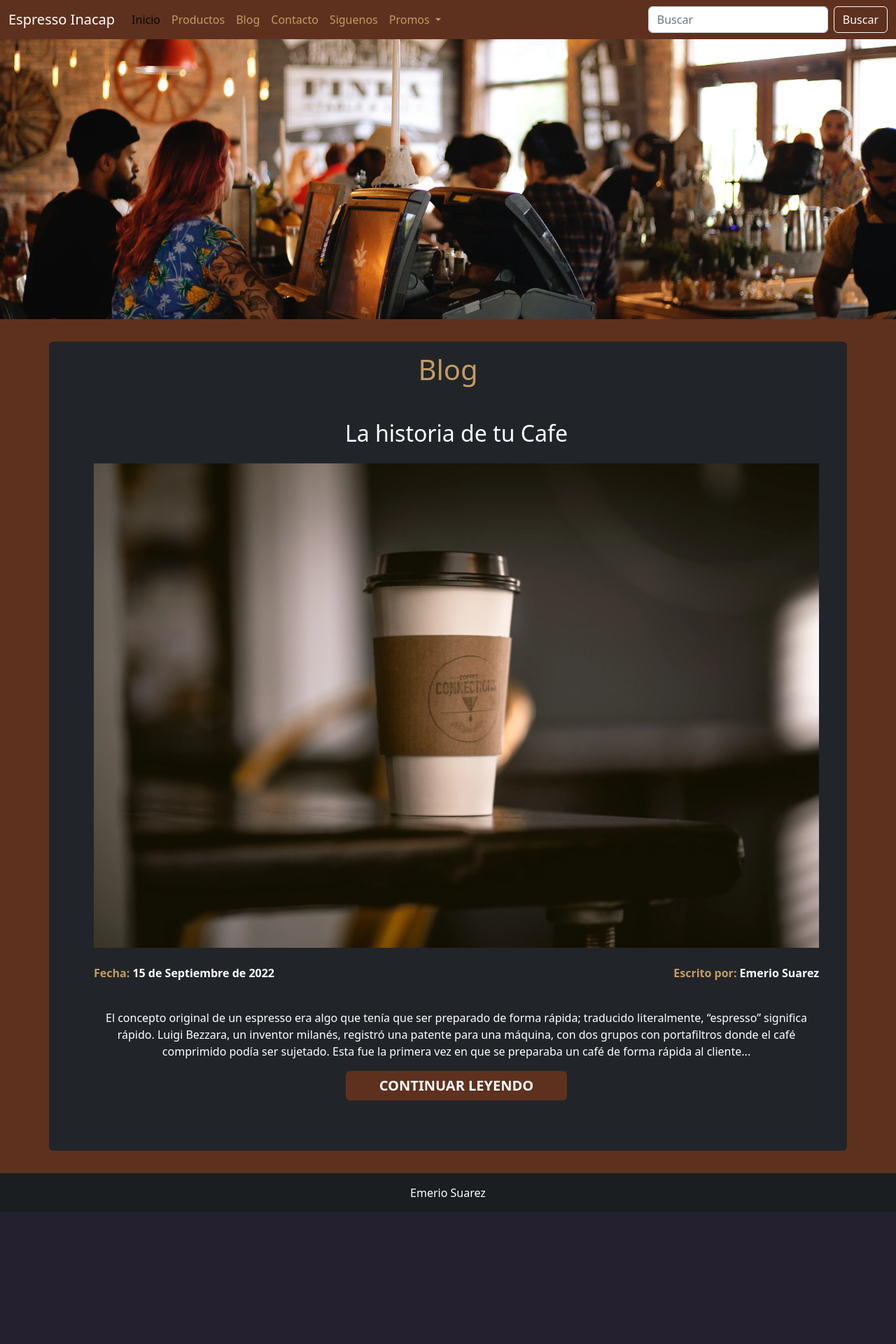
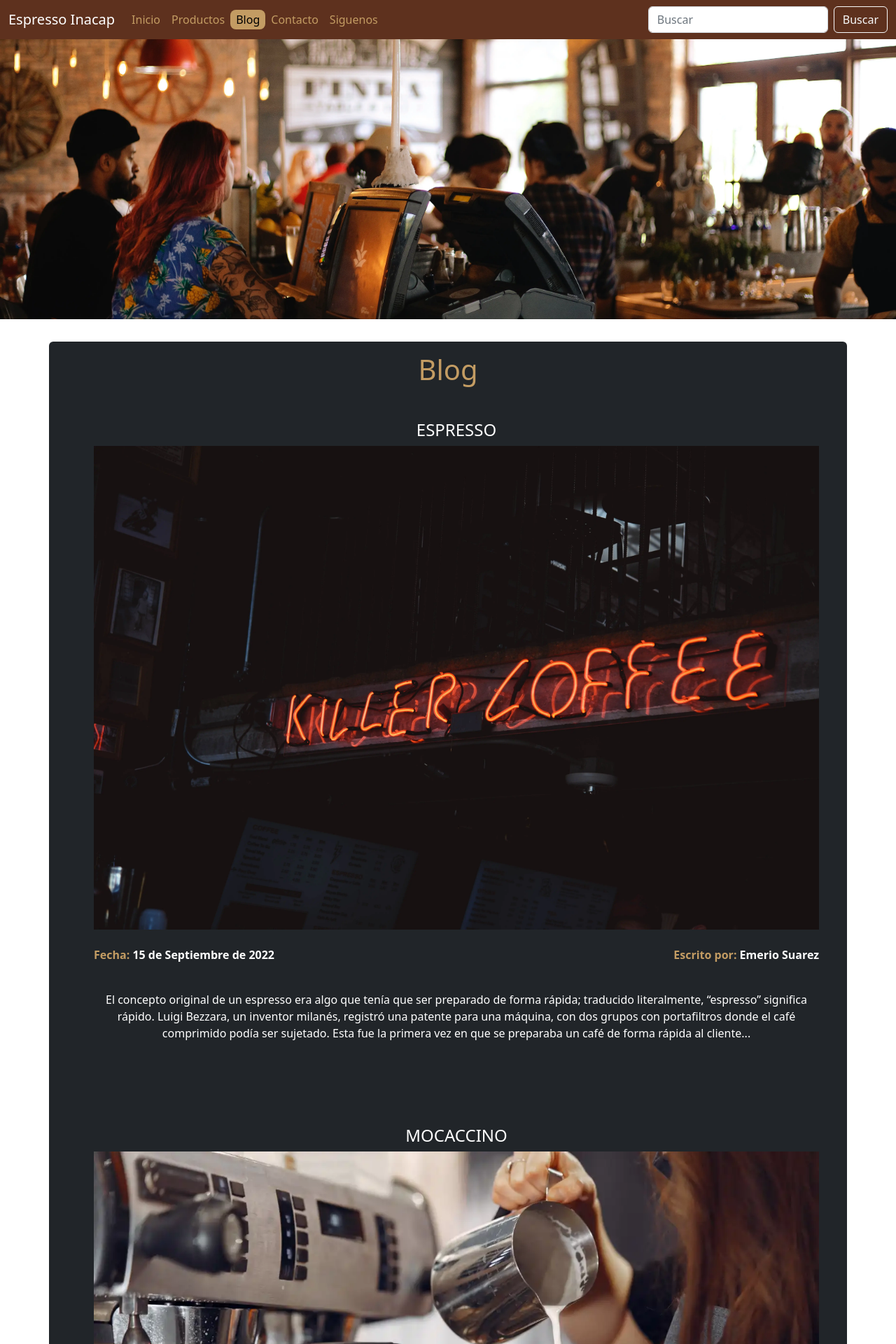
Before and after one commit to lefriik/backendInacap1, a Django app: page /blog/ in a window 1280 px wide. Shown: the top 1920 px of the page at 70% size. Before the commit the page ends 1732 px from the top, so only its background shows below. Run offline with Django 4.2, Linux system fonts and the light colour scheme; some libraries are stand-ins or nearby versions.

Commit message:
style: nav-item active

```diff
--- a/tienda/static/css/app.css
+++ b/tienda/static/css/app.css
@@ -19,6 +19,9 @@
 }
 
 
+.text-primary{
+    color: var(--bs-primary)!important;
+}
 .text-secondary{
     color: var(--bs-secondary)!important;
 }
@@ -61,11 +64,20 @@
 }
 
 .nav-item a{
+    padding: .1rem;
     border-radius: .5rem;
+
 }
 
-.nav-item a:hover {
-    background-color: var(--bs-secondary) !important;
+.nav-item a.active{
+    background-color: var(--bs-secondary)!important;
     color: black!important;
 
 }
+
+
+.nav-item a:hover {
+    background-color: var(--bs-secondary)!important;
+    color: black!important;
+
+}
--- /dev/null
+++ b/tienda/static/js/activePage.js
@@ -0,0 +1,26 @@
+const root = '/'
+const activePage = window.location.pathname;
+
+
+if(activePage === root){
+
+    const link = document.querySelector('nav a.inicio')
+    link.classList.add('active')
+
+}else{
+
+    const navLinks = document.querySelectorAll('nav a').forEach(link => {
+
+        //console.log(link.href)
+        if(link.href.includes(`${activePage}`)){
+
+            link.classList.add('active')
+        }
+    })
+
+}
+
+/*
+
+
+*/
--- a/tienda/templates/blog/blog.html
+++ b/tienda/templates/blog/blog.html
@@ -11,14 +11,17 @@ Blog
 
 <h1 class="text-secondary"> {{title}} </h1>
 
-<section class="container-xl">
+
+
+<div class="container-xl">
 
 
     <div class="row mt-5 gx-5">
-        <main class="col order-1 order-md-0">
+        <div class="col order-1 order-md-0">
             <article class="mb-2 pb-5">
-                <h2 class="text-white">La historia de tu Cafe</h2>
-                <img class="img-fluid mt-3" src="{% static '/images/header_late.webp' %}" alt="imagen blog">
+                <h4 class="text-white text-uppercase"> Espresso </h4>
+
+                <img class="img-fluid " src="{% static '/images/header_killer.webp' %}" alt="imagen blog">
 
                 <div class="d-flex flex-column flex-md-row justify-content-md-between py-4">
                     <p class="fw-bold text-secondary">Fecha:
@@ -32,11 +35,36 @@ Blog
                 <p class="text-white">El concepto original de un espresso era algo que tenía que ser preparado de forma rápida; traducido literalmente, “espresso” significa rápido. Luigi Bezzara, un inventor milanés, registró una patente para una máquina, con dos grupos con portafiltros donde el café comprimido podía ser sujetado. Esta fue la primera vez en que se preparaba un café de forma rápida al cliente...</p>
 
 
-                <a href="{% url 'espresso' %}" class="btn btn-primary px-5 fs-5 text-uppercase fw-bold rounded d-block d-md-inline-block">Continuar Leyendo</a>
+            </article>
+        </div>
+    </div>
+</div>
+
+<div class="container-xl">
+
+    <div class="row mt-5 gx-5">
+        <div class="col order-1 order-md-0">
+            <article class="mb-2 pb-5">
+
+                <h4 class="text-white text-uppercase"> Mocaccino </h4>
+
+                <img class="img-fluid " src="{% static '/images/cafe6.webp' %}" alt="imagen blog">
+
+                <div class="d-flex flex-column flex-md-row justify-content-md-between py-4">
+                    <p class="fw-bold text-secondary">Fecha:
+                        <span class="text-white">15 de Septiembre de 2022</span>
+                    </p>
+                    <p class="fw-bold text-secondary">Escrito por:
+                        <span class=" text-white">Emerio Suarez</span>
+                    </p>
+                </div>
+
+                <p class="text-white">El café moca toma su nombre de la ciudad costera del mar Rojo de Moca, que ya en el siglo XV era una importante exportadora de café procedente en gran medida de Abisinia (región de Kaffa), especialmente a regiones de la península arábiga. Se llama también moca a un tipo de grano de café procedente de esta ciudad y que recuerda al cacao, de donde puede venir la asociación con el chocolate y el desarrollo de la bebida de expreso y chocolate. En algunos lugares de Europa el «café moca» puede ser esta bebida o simplemente el café elaborado con granos moca. ....</p>
+
 
             </article>
-        </main>
+        </div>
     </div>
-</section>
+</div>
 
 {% endblock %}
--- a/tienda/templates/layouts/base.html
+++ b/tienda/templates/layouts/base.html
@@ -1,4 +1,4 @@
-{% load static %}
+
 
 <!DOCTYPE html>
 <html lang="en">
@@ -6,16 +6,18 @@
     <meta charset="UTF-8">
     <meta http-equiv="X-UA-Compatible" content="IE=edge">
     <meta name="viewport" content="width=device-width, initial-scale=1.0">
+    {% load static %}
     <link href="{% static '/css/bootstrap.min.css' %}" rel="stylesheet">
     <link href="{% static '/css/app.css' %}" rel="stylesheet">
     <script src="https://kit.fontawesome.com/74db917412.js" crossorigin="anonymous"></script>
+    <script defer src="{% static '/js/activePage.js' %}" ></script>
     <title>
         {% block title %}
         {%  endblock  %}
         | Cafeteria
     </title>
 </head>
-<body class="bg-primary">
+<body class="bg-white">
     <nav class="navbar navbar-expand-lg navbar-light bg-primary">
         <div class="container-fluid">
           <a class="navbar-brand text-white" href="{% url 'index' %}">Espresso Inacap</a>
@@ -25,7 +27,7 @@
           <div class="collapse navbar-collapse" id="navbarSupportedContent">
             <ul class="navbar-nav me-auto mb-2 mb-lg-0">
               <li class="nav-item">
-                <a class="nav-link  active" aria-current="page" href="{% url 'index' %}">Inicio</a>
+                <a class="nav-link inicio text-secondary" href="{% url 'index' %}">Inicio</a>
               </li>
               <li class="nav-item">
                 <a class="nav-link text-secondary " href="{% url 'productos' %}">Productos</a>
@@ -38,17 +40,6 @@
               </li>
               <li class="nav-item">
                 <a class="nav-link text-secondary" href="{% url 'siguenos' %}">Siguenos</a>
-              </li>
-              <li class="nav-item dropdown">
-                <a class="nav-link dropdown-toggle text-secondary" href="" id="navbarDropdown" role="button" data-bs-toggle="dropdown" aria-expanded="false">
-                  Promos
-                </a>
-                <ul class="dropdown-menu" aria-labelledby="navbarDropdown">
-                  <li><a class="dropdown-item" href="{% url 'espresso' %}">Espresso</a></li>
-                  <li><a class="dropdown-item" href="{% url 'mocaccino' %}">Mocaccino </a></li>
-
-
-                </ul>
               </li>
 
             </ul>
```
Also changed, not shown: README.md (added).
